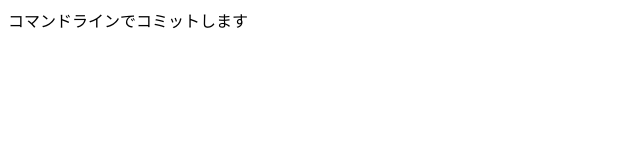
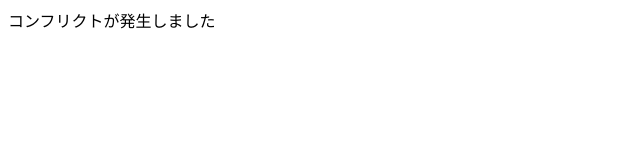
Before and after one commit to manami/commandline, a plain HTML site: page index.html in a window 1280 px wide. Shown: the full height of the page, 0-640 px from the left. Drawn offline with Linux system fonts and the light colour scheme.

Commit message:
# 50-character subject line # # 72-character wrapped longer description. This should answer: # # * Why was this change necessary? # * How does it address the problem? # * Are there any side effects? # # Include a link to the ticket, if any.

```diff
--- a/index.html
+++ b/index.html
@@ -1,5 +1,5 @@
 <html>
 <body>
-	<p>コマンドラインでコミットします</p>
+	<p>コンフリクトが発生しました</p>
 </body>
 </html>
```
